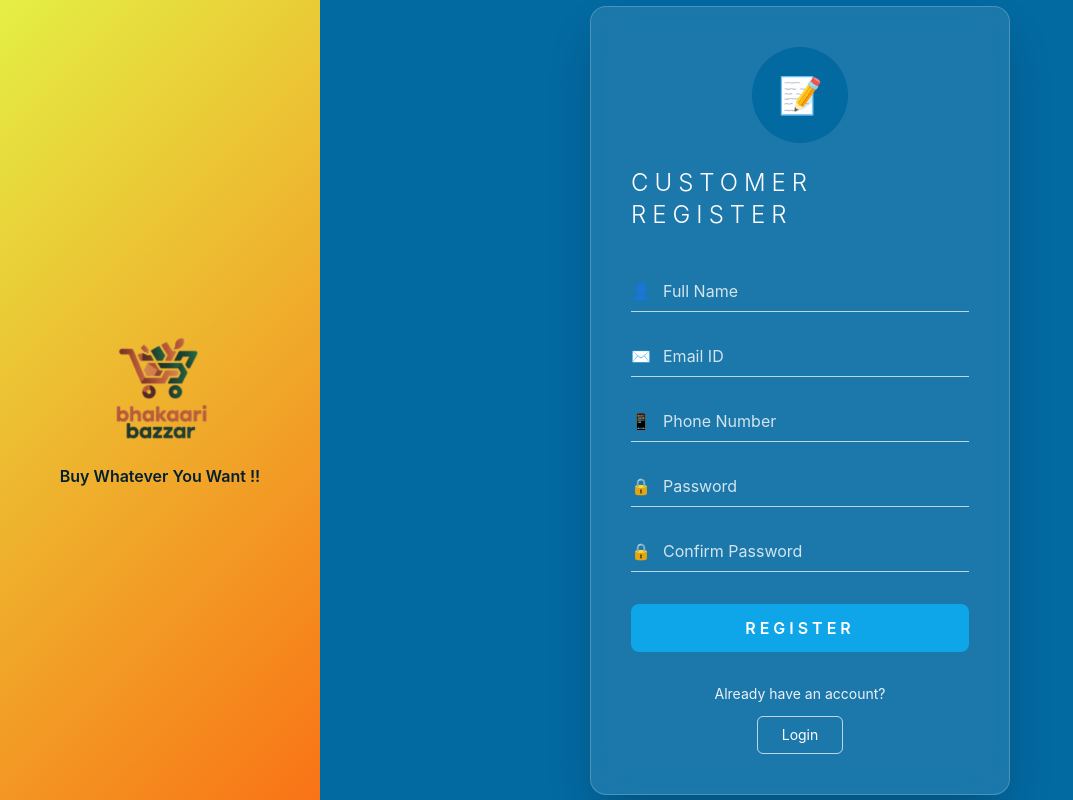
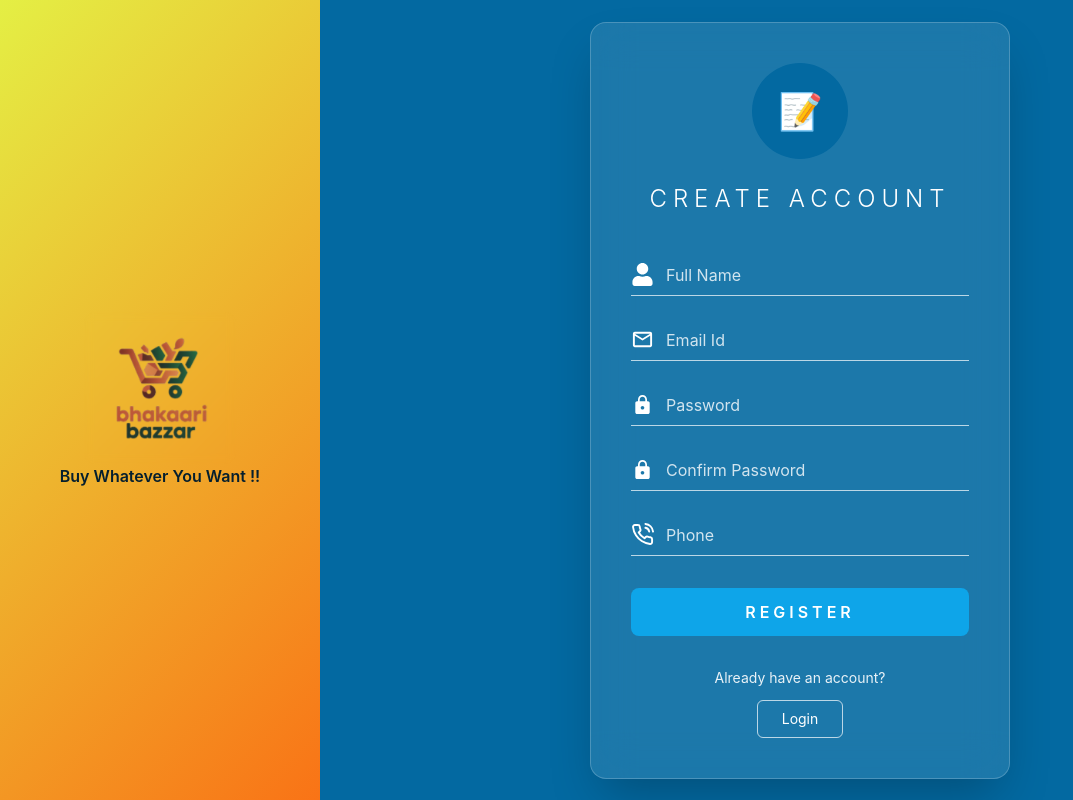
Before and after one commit to Deep-ak-hub/Multi-vendor-e-commerce-application, a React (Vite) app in the folder frontend_api/: page /register in a window 1280 px wide. Shown: the whole page, without its empty margins (0-1073 px from the left). Built offline with nearby package versions, Linux system fonts and the light colour scheme.

Commit message:
state managed of auth credentials

```diff
--- a/frontend_api/src/assets/css/global.css
+++ b/frontend_api/src/assets/css/global.css
@@ -1,6 +1,34 @@
 @import "tailwindcss";
 @import "flowbite-react/plugin/tailwindcss";
 @source "../../../.flowbite-react/class-list.json";
+
+/* Fix for browser autofill styling */
+input:-webkit-autofill,
+input:-webkit-autofill:hover,
+input:-webkit-autofill:focus,
+input:-webkit-autofill:active {
+  -webkit-box-shadow: 0 0 0 30px transparent inset !important;
+  box-shadow: 0 0 0 30px transparent inset !important;
+}
+
+input:-webkit-autofill {
+  -webkit-text-fill-color: white !important;
+}
+
+input:-webkit-autofill::first-line {
+  font-family: inherit;
+}
+
+/* Alternative approach: prevent autofill styling */
+input:-webkit-autofill {
+  -webkit-transition: background-color 5000s ease-in-out 0s;
+  transition: background-color 5000s ease-in-out 0s;
+}
+
+input:-webkit-autofill:active {
+  -webkit-transition: background-color 5000s ease-in-out 0s;
+  transition: background-color 5000s ease-in-out 0s;
+}
 
 @theme {
   --color-primary-50: #f0f9ff;
--- a/frontend_api/src/components/form/InputComponent.tsx
+++ b/frontend_api/src/components/form/InputComponent.tsx
@@ -1,45 +1,36 @@
 import type { BaseSyntheticEvent } from "react";
 
-export interface IEmailComponentProps {
+interface IInputComponentProps {
+  type: string;
+  placeholder: string;
   name: string;
+  icon?: React.ReactNode;
   handler: (e: BaseSyntheticEvent) => void;
+  className?: string;
 }
 
-export interface IPasswordComponentProps {
-  name: string;
-  handler: (e: BaseSyntheticEvent) => void;
-}
+export default function InputComponent({
+  type,
+  placeholder,
+  name,
+  icon,
+  handler,
+  className = "",
+}: Readonly<IInputComponentProps>) {
+  return (
+    <div className={`w-full mb-8 ${className}`}>
+      <div className="flex items-center border-b border-white/70 pb-2">
 
-export const EmailInputComponent = ({
-  name,
-  handler,
-}: Readonly<IEmailComponentProps>) => {
-  return (
-    <>
+        {icon && <span className="mr-3">{icon}</span>}
+
         <input
-        type="text"
-        placeholder="Email ID"
+          type={type}
+          placeholder={placeholder}
           name={name}
           onChange={handler}
           className="bg-transparent outline-none w-full placeholder-white/80"
         />
-    </>
+      </div>
+    </div>
   );
-};
-
-export const PasswordInputComponent = ({
-  name,
-  handler,
-}: Readonly<IPasswordComponentProps>) => {
-  return (
-    <>
-      <input
-        type="password"
-        placeholder="Password"
-        name={name}
-        onChange={handler}
-        className="bg-transparent outline-none w-full placeholder-white/80"
-      />
-    </>
-  );
-};
+}
--- a/frontend_api/src/pages/ForgetPasswordPage.tsx
+++ b/frontend_api/src/pages/ForgetPasswordPage.tsx
@@ -1,7 +1,23 @@
 import { Link } from "react-router-dom";
 import { PageTitle } from "../components/PageTitleComponent";
+import InputComponent from "../components/form/InputComponent";
+import { MdOutlineEmail } from "react-icons/md";
+import type { ILoginCredentials } from "./LoginPage";
+import { useState, type BaseSyntheticEvent } from "react";
 
 export default function ForgetPasswordPage() {
+  const [credentials, setCredentials] = useState<ILoginCredentials>({
+      email: "",
+      password: "",
+    });
+
+    const handleInputChange = (e: BaseSyntheticEvent) => {
+      const { name, value } = e.target;
+      setCredentials({
+        ...credentials,
+        [name]: value,
+      });
+    };
   return (
     <>
       <form className="w-105 flex flex-col items-center text-white bg-white/10 backdrop-blur-lg border border-white/20 rounded-2xl p-10 shadow-2xl">
@@ -14,16 +30,13 @@ export default function ForgetPasswordPage() {
           className="font-light tracking-[6px] mb-12"
         />
 
-        <div className="w-full mb-8">
-          <div className="flex items-center border-b border-white/70 pb-2">
-            <span className="mr-3">✉</span>
-            <input
-              type="text"
-              placeholder="Email ID"
-              className="bg-transparent outline-none w-full placeholder-white/80"
-            />
-          </div>
-        </div>
+ <InputComponent
+           type="email"
+           placeholder="Email Id"
+           name="email"
+           icon={<MdOutlineEmail size={19}/>}
+           handler={handleInputChange}
+         />
 
         <button
           type="submit"
--- a/frontend_api/src/pages/LoginPage.tsx
+++ b/frontend_api/src/pages/LoginPage.tsx
@@ -1,28 +1,28 @@
 import { Link, NavLink } from "react-router-dom";
 import { PageTitle } from "../components/PageTitleComponent";
 import { useState, type BaseSyntheticEvent } from "react";
-import { EmailInputComponent, PasswordInputComponent } from "../components/form/InputComponent";
+import InputComponent from "../components/form/InputComponent";
+import { MdOutlineEmail } from "react-icons/md";
+import { IoMdLock } from "react-icons/io";
 
-
-export interface ICredentials{
-  email: string
-  password: string
+export interface ILoginCredentials {
+  email: string;
+  password: string;
 }
 
 export default function LoginPage() {
-
-  const [credentials, setCredentials] = useState<ICredentials>({
+  const [credentials, setCredentials] = useState<ILoginCredentials>({
     email: "",
-    password: ""
-  })
+    password: "",
+  });
 
   const handleInputChange = (e: BaseSyntheticEvent) => {
-     const{name, value} = e.target
+    const { name, value } = e.target;
     setCredentials({
       ...credentials,
-      [name] : value
-    })
-  }
+      [name]: value,
+    });
+  };
 
   return (
     <>
@@ -36,19 +36,21 @@ export default function LoginPage() {
           className="font-light tracking-[6px] mb-12"
         />
 
-        <div className="w-full mb-8">
-          <div className="flex items-center border-b border-white/70 pb-2">
-            <span className="mr-3">✉</span>
-            <EmailInputComponent name = "email" handler={handleInputChange} />
-          </div>
-        </div>
+        <InputComponent
+          type="email"
+          placeholder="Email Id"
+          name="email"
+          icon={<MdOutlineEmail size={19}/>}
+          handler={handleInputChange}
+        />
 
-        <div className="w-full mb-8">
-          <div className="flex items-center border-b border-white/70 pb-2">
-            <span className="mr-3">🔒</span>
-            <PasswordInputComponent name="password" handler={handleInputChange} />
-          </div>
-        </div>
+        <InputComponent
+          type="password"
+          placeholder="Password"
+          name="password"
+          icon={<IoMdLock size={19}/>}
+          handler={handleInputChange}
+        />
 
         <div className="flex justify-between w-full text-sm mb-10">
           <label className="flex items-center gap-2 text-white/90">
--- a/frontend_api/src/pages/RegisterPage.tsx
+++ b/frontend_api/src/pages/RegisterPage.tsx
@@ -1,73 +1,89 @@
 import { Link } from "react-router-dom";
 import { PageTitle } from "../components/PageTitleComponent";
+import InputComponent from "../components/form/InputComponent";
+import { MdOutlineEmail } from "react-icons/md";
+import { useState, type BaseSyntheticEvent } from "react";
+import { FaUser } from "react-icons/fa";
+import { IoMdLock } from "react-icons/io";
+import { FiPhoneCall } from "react-icons/fi";
+
+export interface IRegisterCredentials {
+  fullName: string;
+  email: string;
+  password: string;
+  confirmPassword: string;
+  phone: number;
+}
 
 export default function RegisterPage() {
+  const [data, setData] = useState<IRegisterCredentials>({
+    fullName: "",
+    email: "",
+    password: "",
+    confirmPassword: "",
+    phone: NaN,
+  });
+
+  const handleInputChange = (e: BaseSyntheticEvent) => {
+    const { name, value } = e.target;
+    setData({
+      ...data,
+      [name]: value,
+    });
+  };
+
   return (
     <>
       <form className="w-105 flex flex-col items-center text-white bg-white/10 backdrop-blur-lg border border-white/20 rounded-2xl p-10 shadow-2xl">
+
         <div className="w-24 h-24 rounded-full flex items-center justify-center mb-6 bg-primary-700">
           <span className="text-4xl">📝</span>
         </div>
 
         <PageTitle
-          value="CUSTOMER REGISTER"
+          value="CREATE ACCOUNT"
           className="font-light tracking-[6px] mb-12"
         />
 
-        <div className="w-full mb-8">
-          <div className="flex items-center border-b border-white/70 pb-2">
-            <span className="mr-3">👤</span>
-            <input
+        <InputComponent
           type="text"
           placeholder="Full Name"
-              className="bg-transparent outline-none w-full placeholder-white/80"
+          name="fullName"
+          icon={<FaUser size={23} />}
+          handler={handleInputChange}
         />
-          </div>
-        </div>
 
-        <div className="w-full mb-8">
-          <div className="flex items-center border-b border-white/70 pb-2">
-            <span className="mr-3">✉</span>
-            <input
+        <InputComponent
           type="email"
-              placeholder="Email ID"
-              className="bg-transparent outline-none w-full placeholder-white/80"
+          placeholder="Email Id"
+          name="email"
+          icon={<MdOutlineEmail size={23} />}
+          handler={handleInputChange}
         />
-          </div>
-        </div>
 
-        <div className="w-full mb-8">
-          <div className="flex items-center border-b border-white/70 pb-2">
-            <span className="mr-3">📱</span>
-            <input
-              type="tel"
-              placeholder="Phone Number"
-              className="bg-transparent outline-none w-full placeholder-white/80"
-            />
-          </div>
-        </div>
-
-        <div className="w-full mb-8">
-          <div className="flex items-center border-b border-white/70 pb-2">
-            <span className="mr-3">🔒</span>
-            <input
+        <InputComponent
           type="password"
           placeholder="Password"
-              className="bg-transparent outline-none w-full placeholder-white/80"
+          name="password"
+          icon={<IoMdLock size={23} />}
+          handler={handleInputChange}
         />
-          </div>
-        </div>
 
-        <div className="w-full mb-8">
-          <div className="flex items-center border-b border-white/70 pb-2">
-            <span className="mr-3">🔒</span>
-            <input
+        <InputComponent
           type="password"
           placeholder="Confirm Password"
-              className="bg-transparent outline-none w-full placeholder-white/80"
+          name="confirmPassword"
+          icon={<IoMdLock size={23} />}
+          handler={handleInputChange}
         />
-          </div>
-        </div>
+
+        <InputComponent
+          type="number"
+          placeholder="Phone"
+          name="phone"
+          icon={<FiPhoneCall size={23} />}
+          handler={handleInputChange}
+        />
 
         <button
           type="submit"
--- a/frontend_api/src/pages/layouts/AuthLayoutPage.tsx
+++ b/frontend_api/src/pages/layouts/AuthLayoutPage.tsx
@@ -1,7 +1,7 @@
 import { Outlet } from "react-router";
 import AuthLeftSidePanel from "../../components/auth/AuthLeftSidePanel";
 
-export default function ForgetPasswordPage() {
+export default function AuthLayoutPage() {
   return (
     <>
       <div className="flex w-full grow h-screen">
```
Lines whose indentation alone changed are shown as unchanged.
